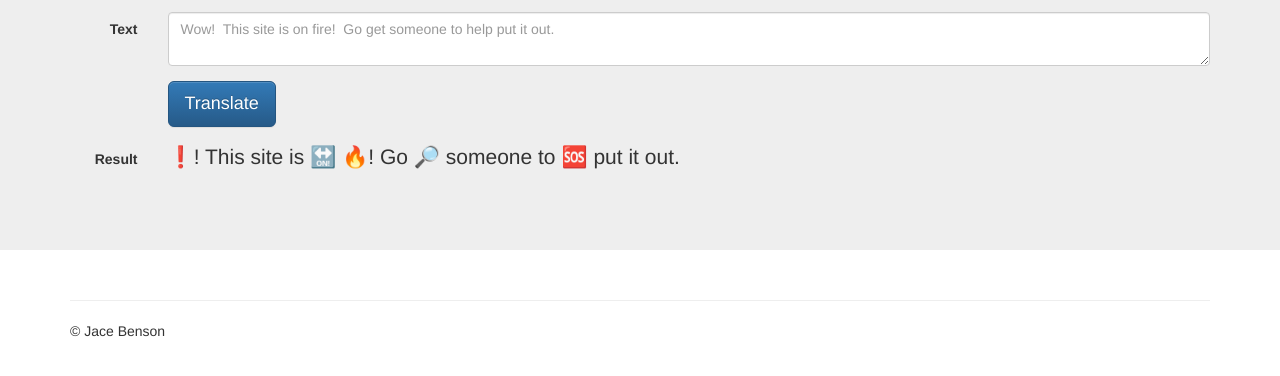
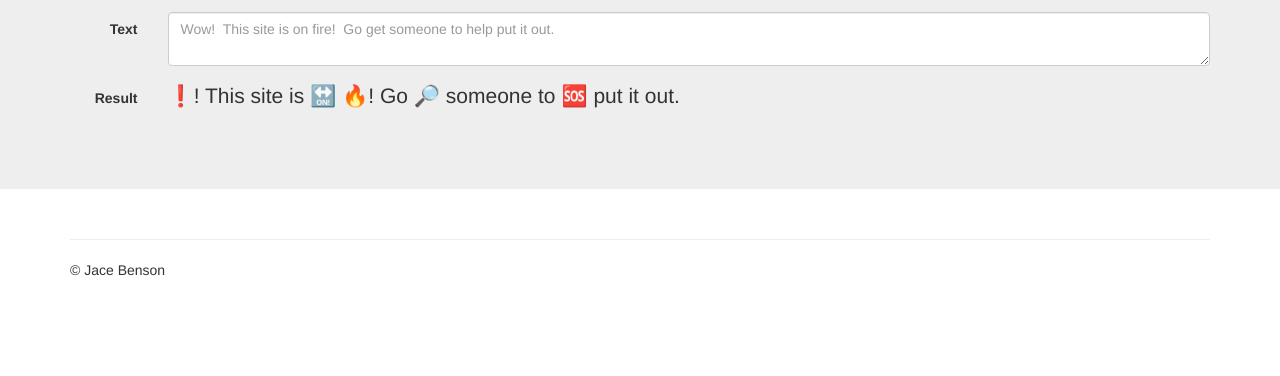
Before and after one commit to jacebenson/emoji-translate, a website: page public/index.html in a window 1280 px wide. Shown: the part 230-606 px from the top of the page. Drawn offline with nearby package versions, Linux system fonts and the light colour scheme.

Commit message:
moving to key up

```diff
--- a/public/index.html
+++ b/public/index.html
@@ -63,15 +63,6 @@
             </div>
           </div>
 
-          <!-- Button -->
-          <div class="form-group">
-            <label class="col-md-1 control-label" for="translate"></label>
-            <div class="col-md-11">
-              <button id="translate" name="translate" class="btn btn-primary btn-lg" type="button">Translate</button>
-            </div>
-          </div>
-
-
           <!-- Result -->
           <div class="form-group">
             <label class="col-md-1 control-label" for="result">Result</label>
--- a/public/js/main.js
+++ b/public/js/main.js
@@ -4,6 +4,6 @@ function translate(text){
         jQuery('#result').text(data.text);
     });
 }
-jQuery('#translate').bind("click touchend", function(){
+jQuery('#text').keyup("click touchend", function(){
     translate(jQuery('#text').val());
 });
```
